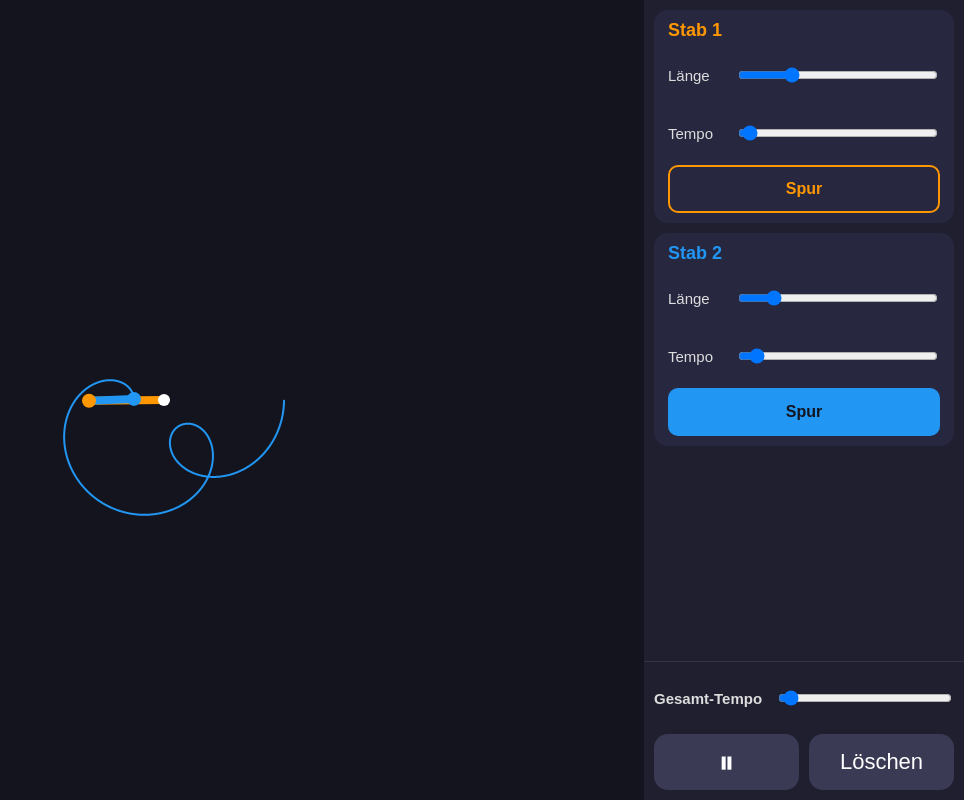
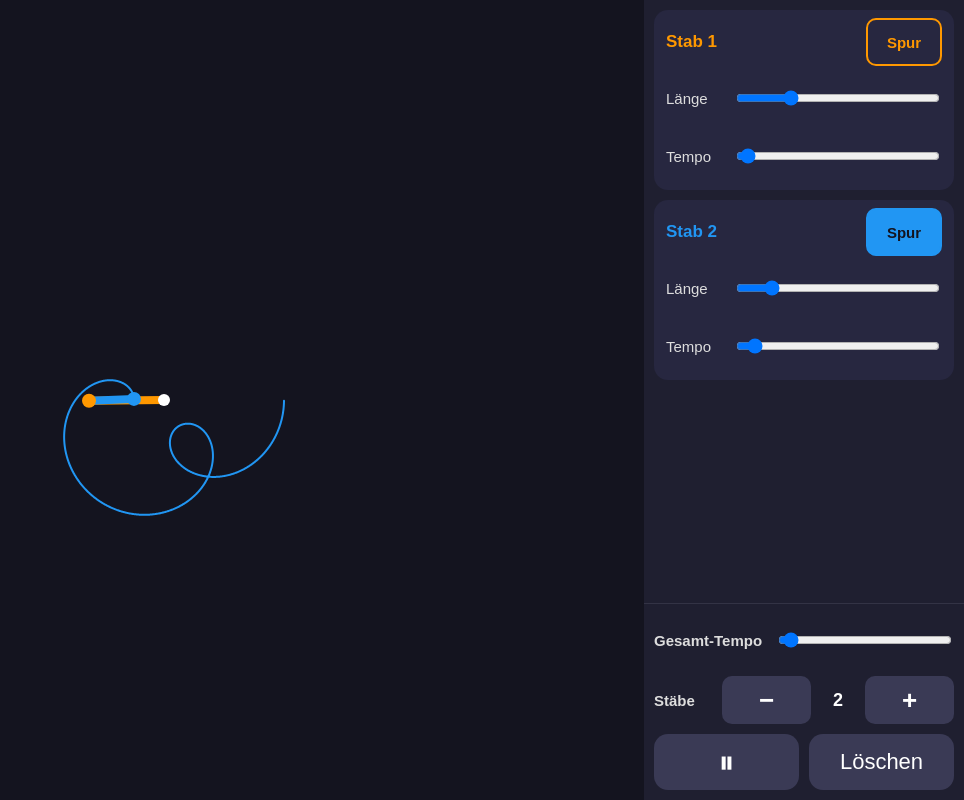
Before and after one commit to Bankai100988/zeigerkette, a plain HTML site: page index.html in a window 1280 px wide. Shown: the whole page, without its empty margins (316-1280 px from the left). Drawn offline with Linux system fonts and the light colour scheme.

Commit message:
Schritt 5: bis zu 8 Staebe
Co-Authored-By: Claude Sonnet 5 <noreply@anthropic.com>

```diff
--- a/index.html
+++ b/index.html
@@ -78,18 +78,25 @@
   .block {
     background: #272740;
     border-radius: 14px;
-    padding: 10px 14px;
+    padding: 8px 12px;
     display: flex;
     flex-direction: column;
     gap: 6px;
     box-sizing: border-box;
   }
 
+  .titel-zeile {
+    display: flex;
+    align-items: center;
+    gap: 10px;
+  }
+
   .block-titel {
     color: var(--farbe);
-    font-size: 18px;
+    font-size: 17px;
     font-weight: bold;
-    margin: 0 0 2px 0;
+    margin: 0;
+    flex: 1 1 auto;
   }
 
   .regler-zeile {
@@ -118,8 +125,9 @@
   }
 
   .spur-knopf {
+    flex: 0 0 76px;
     min-height: 48px;
-    font-size: 16px;
+    font-size: 15px;
     font-weight: bold;
     border-radius: 10px;
     border: 2px solid var(--farbe);
@@ -131,6 +139,44 @@
   .spur-knopf.an {
     background: var(--farbe);
     color: #14141f;
+  }
+
+  .staebe-zeile {
+    display: flex;
+    align-items: center;
+    gap: 10px;
+  }
+
+  .staebe-zeile .staebe-label {
+    color: #ddd;
+    font-size: 15px;
+    font-weight: bold;
+    flex: 0 0 58px;
+  }
+
+  #stab-minus, #stab-plus {
+    flex: 1 1 0;
+    min-height: 48px;
+    font-size: 26px;
+    font-weight: bold;
+    background: #3a3a55;
+    color: #fff;
+    border: none;
+    border-radius: 10px;
+    cursor: pointer;
+  }
+
+  #stab-minus:disabled, #stab-plus:disabled {
+    opacity: 0.35;
+    cursor: default;
+  }
+
+  #stab-anzahl {
+    flex: 0 0 34px;
+    text-align: center;
+    color: #fff;
+    font-size: 18px;
+    font-weight: bold;
   }
 
   #start-pause, #loeschen {
@@ -146,7 +192,8 @@
 
   #start-pause { font-size: 32px; }
 
-  #start-pause:active, #loeschen:active {
+  #start-pause:active, #loeschen:active,
+  #stab-minus:active:not(:disabled), #stab-plus:active:not(:disabled) {
     background: #4a4a6a;
   }
 
@@ -179,6 +226,12 @@
         <label for="gesamt-tempo">Gesamt-Tempo</label>
         <input type="range" id="gesamt-tempo" min="0" max="3000" value="100">
       </div>
+      <div class="staebe-zeile">
+        <span class="staebe-label">Stäbe</span>
+        <button id="stab-minus">−</button>
+        <span id="stab-anzahl">2</span>
+        <button id="stab-plus">+</button>
+      </div>
       <div class="knopf-zeile">
         <button id="start-pause">⏸</button>
         <button id="loeschen">Löschen</button>
@@ -200,12 +253,28 @@
   var MINDEST_BEZUGSLAENGE = 200;   // Bis hierhin sieht die Ansicht aus wie der Standard
   var RAND_ANTEIL = 1.05;           // ca. 5 % Rand um die Kette herum
   var SKALA_ZEITKONSTANTE = 0.15;   // Wie schnell die Ansicht weich nachzieht
+  var MIN_STAEBE = 1;
+  var MAX_STAEBE = 8;
 
-  // ---- Stäbe (aus einer Liste gebaut, nicht einzeln pro Stab) ----
-  var STAB_DEFINITIONEN = [
-    { name: "Stab 1", farbe: "#ff9800", laengeStart: 50, tempoStart: 20, spurStart: false },
-    { name: "Stab 2", farbe: "#2196f3", laengeStart: 30, tempoStart: 60, spurStart: true }
+  // Feste Farbe je Position in der Kette (1. Stab, 2. Stab, ...).
+  var FARBEN = [
+    "#ff9800", // 1 Orange
+    "#2196f3", // 2 Blau
+    "#4caf50", // 3 Grün
+    "#e91e63", // 4 Pink
+    "#ffeb3b", // 5 Gelb
+    "#00bcd4", // 6 Türkis
+    "#f44336", // 7 Rot
+    "#9c27b0"  // 8 Violett
   ];
+
+  // Startwerte der ersten zwei Stäbe (bleiben wie bisher).
+  var ANFANGS_WERTE = [
+    { laenge: 50, tempo: 20, spur: false },
+    { laenge: 30, tempo: 60, spur: true }
+  ];
+  // Werte für jeden neu hinzugefügten Stab.
+  var NEUER_STAB_WERTE = { laenge: 20, tempo: 80, spur: true };
 
   var canvas = document.getElementById("zeichenflaeche");
   var ctx = canvas.getContext("2d");
@@ -213,23 +282,40 @@
   var knopfStartPause = document.getElementById("start-pause");
   var knopfLoeschen = document.getElementById("loeschen");
   var reglerGesamtTempo = document.getElementById("gesamt-tempo");
+  var knopfStabMinus = document.getElementById("stab-minus");
+  var knopfStabPlus = document.getElementById("stab-plus");
+  var anzeigeStabAnzahl = document.getElementById("stab-anzahl");
 
   var läuft = true;
   var letzterZeitpunkt = null;
   var aktuelleSkala = 1;
+  var staebe = [];
 
-  // ---- Bedienleiste aus der Liste aufbauen ----
-  var staebe = STAB_DEFINITIONEN.map(function (def, index) {
+  // Baut einen Stab-Block (DOM) an der gegebenen Position auf und gibt das
+  // dazugehörige Stab-Objekt zurück. Wird sowohl beim Start als auch beim
+  // Hinzufügen neuer Stäbe benutzt (eine Schleife/Funktion, kein Einzelcode).
+  function stabErzeugen(index, laengeStart, tempoStart, spurStart) {
     var id = index + 1;
+    var farbe = FARBEN[index % FARBEN.length];
 
     var block = document.createElement("div");
     block.className = "block";
-    block.style.setProperty("--farbe", def.farbe);
+    block.style.setProperty("--farbe", farbe);
+
+    var titelZeile = document.createElement("div");
+    titelZeile.className = "titel-zeile";
 
     var titel = document.createElement("p");
     titel.className = "block-titel";
-    titel.textContent = def.name;
-    block.appendChild(titel);
+    titel.textContent = "Stab " + id;
+    titelZeile.appendChild(titel);
+
+    var spurKnopf = document.createElement("button");
+    spurKnopf.className = "spur-knopf";
+    spurKnopf.textContent = "Spur";
+    titelZeile.appendChild(spurKnopf);
+
+    block.appendChild(titelZeile);
 
     var zeileLaenge = document.createElement("div");
     zeileLaenge.className = "regler-zeile";
@@ -240,7 +326,7 @@
     reglerLaenge.type = "range";
     reglerLaenge.min = "0";
     reglerLaenge.max = "200";
-    reglerLaenge.value = String(def.laengeStart);
+    reglerLaenge.value = String(laengeStart);
     reglerLaenge.id = "laenge-" + id;
     zeileLaenge.appendChild(labelLaenge);
     zeileLaenge.appendChild(reglerLaenge);
@@ -255,21 +341,17 @@
     reglerTempo.type = "range";
     reglerTempo.min = "0";
     reglerTempo.max = "1000";
-    reglerTempo.value = String(def.tempoStart);
+    reglerTempo.value = String(tempoStart);
     reglerTempo.id = "tempo-" + id;
     zeileTempo.appendChild(labelTempo);
     zeileTempo.appendChild(reglerTempo);
     block.appendChild(zeileTempo);
 
-    var spurKnopf = document.createElement("button");
-    spurKnopf.className = "spur-knopf";
-    spurKnopf.textContent = "Spur";
-    block.appendChild(spurKnopf);
-
     stabListe.appendChild(block);
 
     var stab = {
-      farbe: def.farbe,
+      block: block,
+      farbe: farbe,
       reglerLaenge: reglerLaenge,
       reglerTempo: reglerTempo,
       spurKnopf: spurKnopf,
@@ -295,11 +377,43 @@
       spurAnzeigeAktualisieren();
     });
 
-    stab.spurAn = def.spurStart;
+    stab.spurAn = spurStart;
     spurAnzeigeAktualisieren();
 
     return stab;
+  }
+
+  function stabKnoepfeAktualisieren() {
+    anzeigeStabAnzahl.textContent = String(staebe.length);
+    knopfStabPlus.disabled = staebe.length >= MAX_STAEBE;
+    knopfStabMinus.disabled = staebe.length <= MIN_STAEBE;
+  }
+
+  function stabHinzufuegen() {
+    if (staebe.length >= MAX_STAEBE) {
+      return;
+    }
+    var index = staebe.length;
+    var stab = stabErzeugen(index, NEUER_STAB_WERTE.laenge, NEUER_STAB_WERTE.tempo, NEUER_STAB_WERTE.spur);
+    staebe.push(stab);
+    stabKnoepfeAktualisieren();
+    stabListe.scrollTop = stabListe.scrollHeight;
+  }
+
+  function stabEntfernen() {
+    if (staebe.length <= MIN_STAEBE) {
+      return;
+    }
+    var stab = staebe.pop();
+    stabListe.removeChild(stab.block);
+    stabKnoepfeAktualisieren();
+  }
+
+  // ---- Anfangs-Stäbe aufbauen ----
+  ANFANGS_WERTE.forEach(function (werte, index) {
+    staebe.push(stabErzeugen(index, werte.laenge, werte.tempo, werte.spur));
   });
+  stabKnoepfeAktualisieren();
 
   function passeCanvasAn() {
     var bühne = document.getElementById("bühne");
@@ -516,6 +630,9 @@
     }
   });
 
+  knopfStabPlus.addEventListener("click", stabHinzufuegen);
+  knopfStabMinus.addEventListener("click", stabEntfernen);
+
   window.addEventListener("resize", passeCanvasAn);
   window.addEventListener("orientationchange", passeCanvasAn);
 
```
Also changed, not shown: 1 other file.
